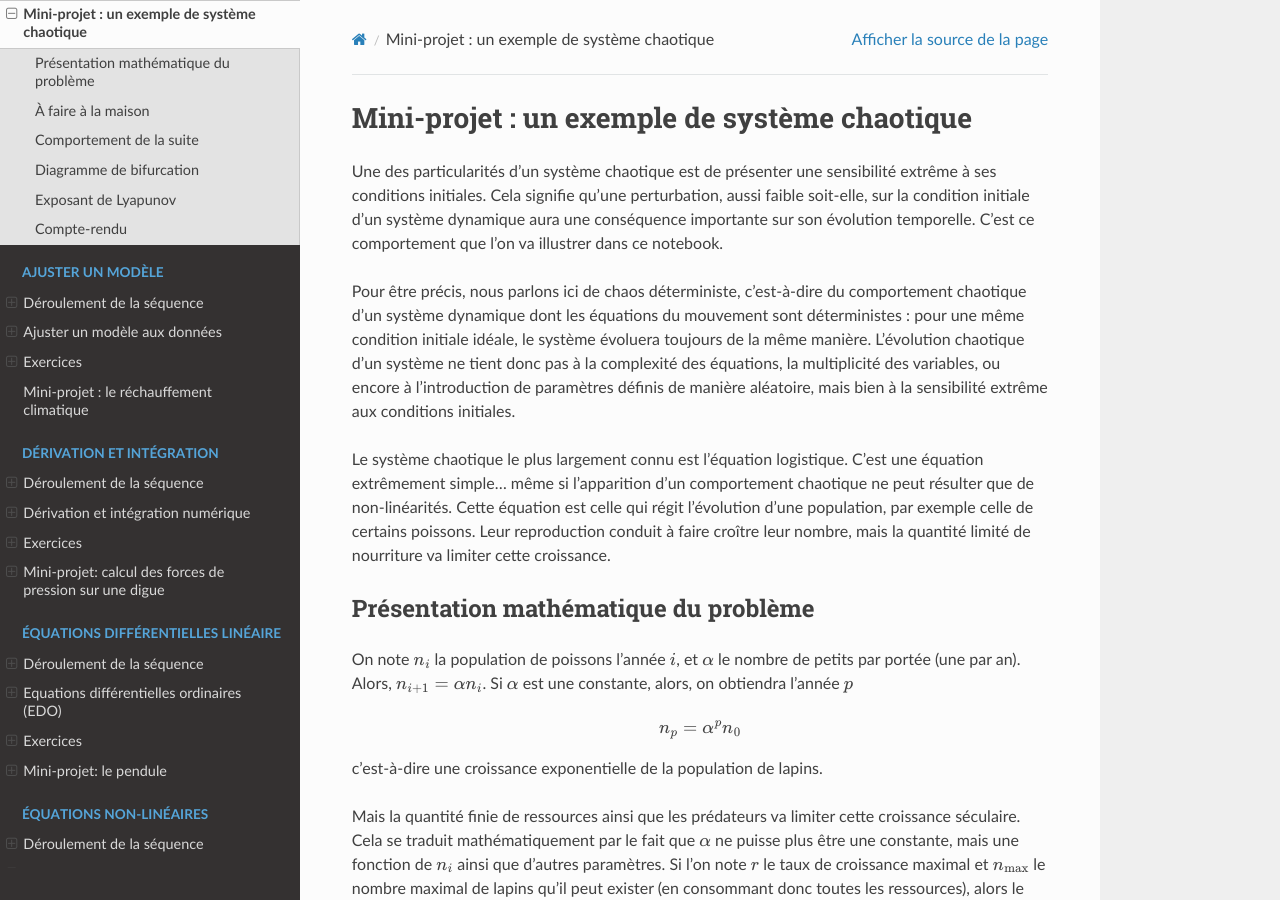
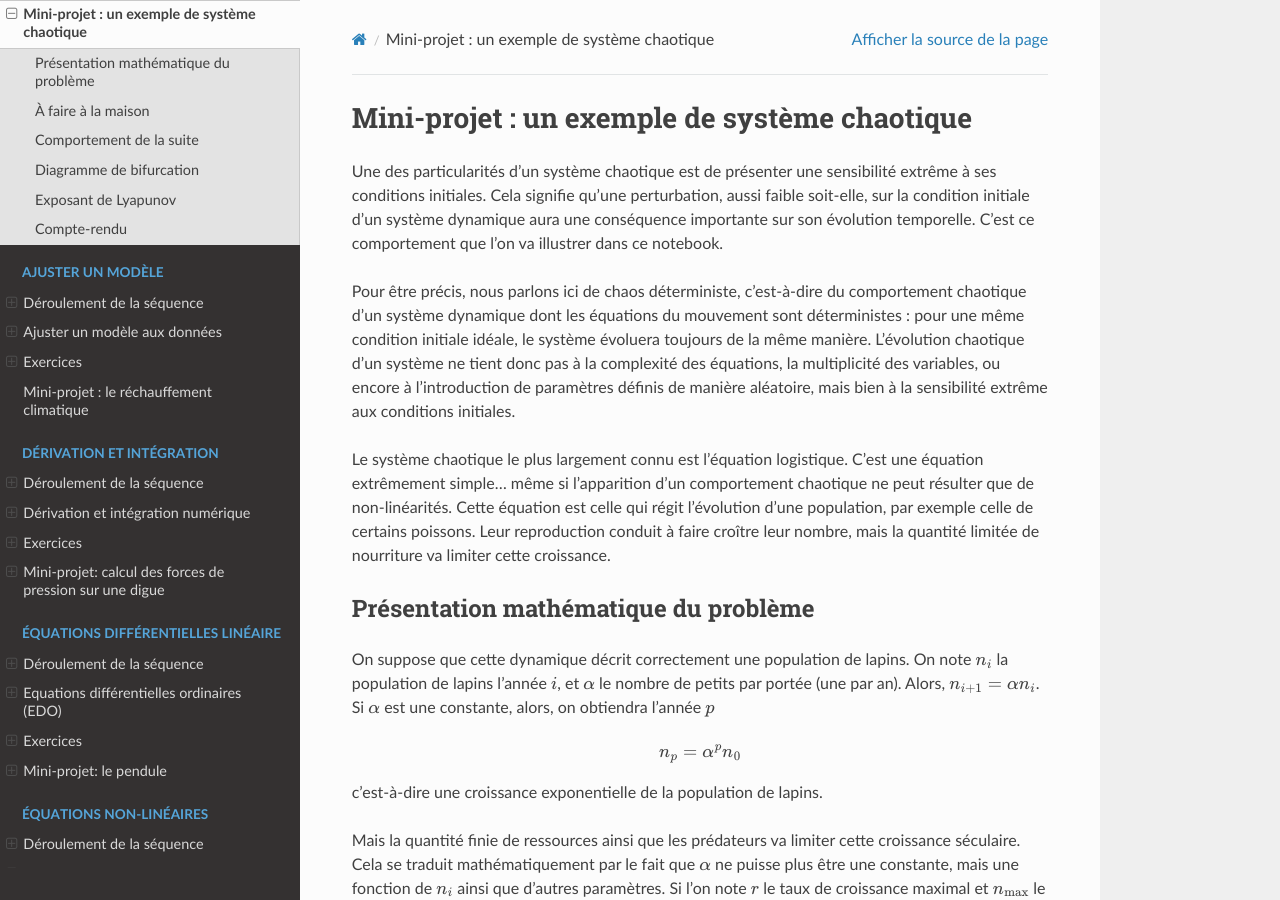
Before and after one commit to phys-mod/site, a Sphinx documentation site: the page built from source/sequences/04-suites-relations-recurrence/logistique.rst, in a window 1280 px wide and 900 px high. Built offline with Sphinx 7.4.7 and the Read the Docs theme 2.0.0, drawn with Linux system fonts in a browser that asks for light colours; some of the changed text lies outside the part shown.

```diff
--- a/source/sequences/04-suites-relations-recurrence/logistique.rst
+++ b/source/sequences/04-suites-relations-recurrence/logistique.rst
@@ -13,12 +13,12 @@ définis de manière aléatoire, mais bien à la sensibilité extrême aux condi
 
 Le système chaotique le plus largement connu est l'équation logistique. C'est une équation extrêmement simple... même si l'apparition d'un
 comportement chaotique ne peut résulter que de non-linéarités. Cette équation est celle qui régit l'évolution d'une population,
-par exemple celle de certains poissons. Leur reproduction conduit à faire croître leur nombre, mais la quantité limité de nourriture va
+par exemple celle de certains poissons. Leur reproduction conduit à faire croître leur nombre, mais la quantité limitée de nourriture va
 limiter cette croissance.
 
 Présentation mathématique du problème
 -------------------------------------
-On note :math:`n_i` la population de poissons l'année :math:`i`, et :math:`\alpha` le nombre de petits par portée (une par an). Alors, :math:`n_{i+1} = \alpha n_i`. Si :math:`\alpha` est une constante, alors, on obtiendra l'année :math:`p`
+On suppose que cette dynamique décrit correctement une population de lapins. On note :math:`n_i` la population de lapins l'année :math:`i`, et :math:`\alpha` le nombre de petits par portée (une par an). Alors, :math:`n_{i+1} = \alpha n_i`. Si :math:`\alpha` est une constante, alors, on obtiendra l'année :math:`p`
 
 .. math::
     n_p = \alpha^p n_0
```
Also changed, not shown: other parts of source/sequences/04-suites-relations-recurrence/logistique.rst (+2 -2 lines), source/notebooks/04-suites-relations-recurrence/01-comprehension-listes-recursion.ipynb, source/notebooks/04-suites-relations-recurrence/02-exercices.ipynb, source/notebooks/04-suites-relations-recurrence/03-serie-graphique.ipynb.
